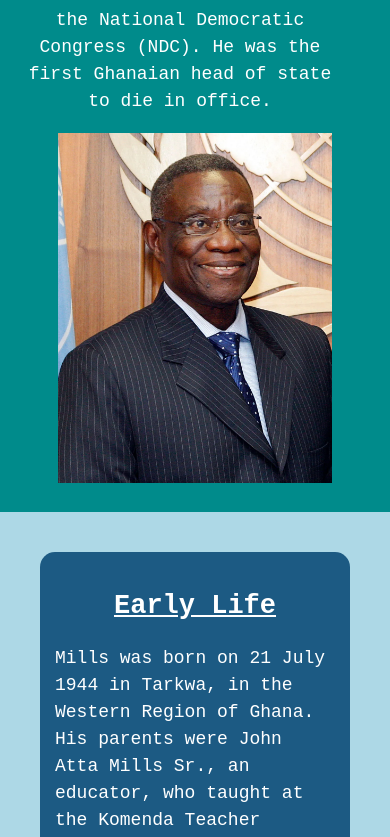
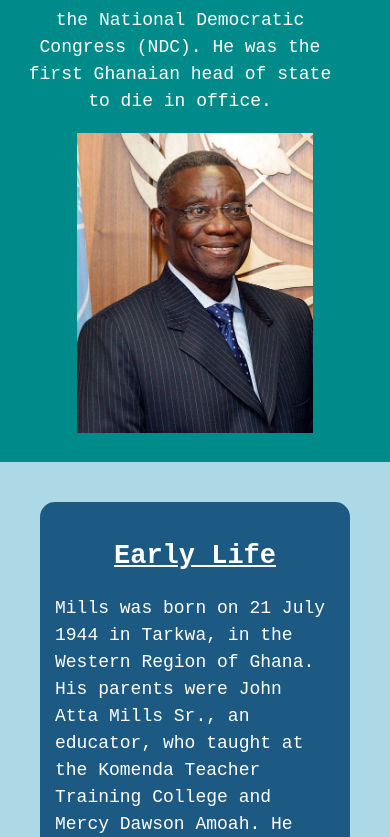
Before and after one commit to Nortey-Micheal/atta, a plain HTML site: page index.html in a window 390 px wide. Shown: the part 1005-1842 px from the top of the page. Drawn offline with Linux system fonts and the light colour scheme.

Commit message:
feat: add addition image sizing

```diff
--- a/index.html
+++ b/index.html
@@ -11,7 +11,7 @@
 
     <nav class="navbar">
         <div class="container">
-            <div class="logo">John Evans Atta Mills</div>
+            <div class="logo">John E.A.F. Mills</div>
             <ul class="nav">
                 <li>
                     <a href="#">Home</a>
--- a/style.css
+++ b/style.css
@@ -110,8 +110,8 @@ h2 {
     }
 
     img {
-        max-height: 350px;
-        max-width: 300px;
+        max-height: 300px;
+        max-width: 250px;
     }
 
     .container .logo {
```
